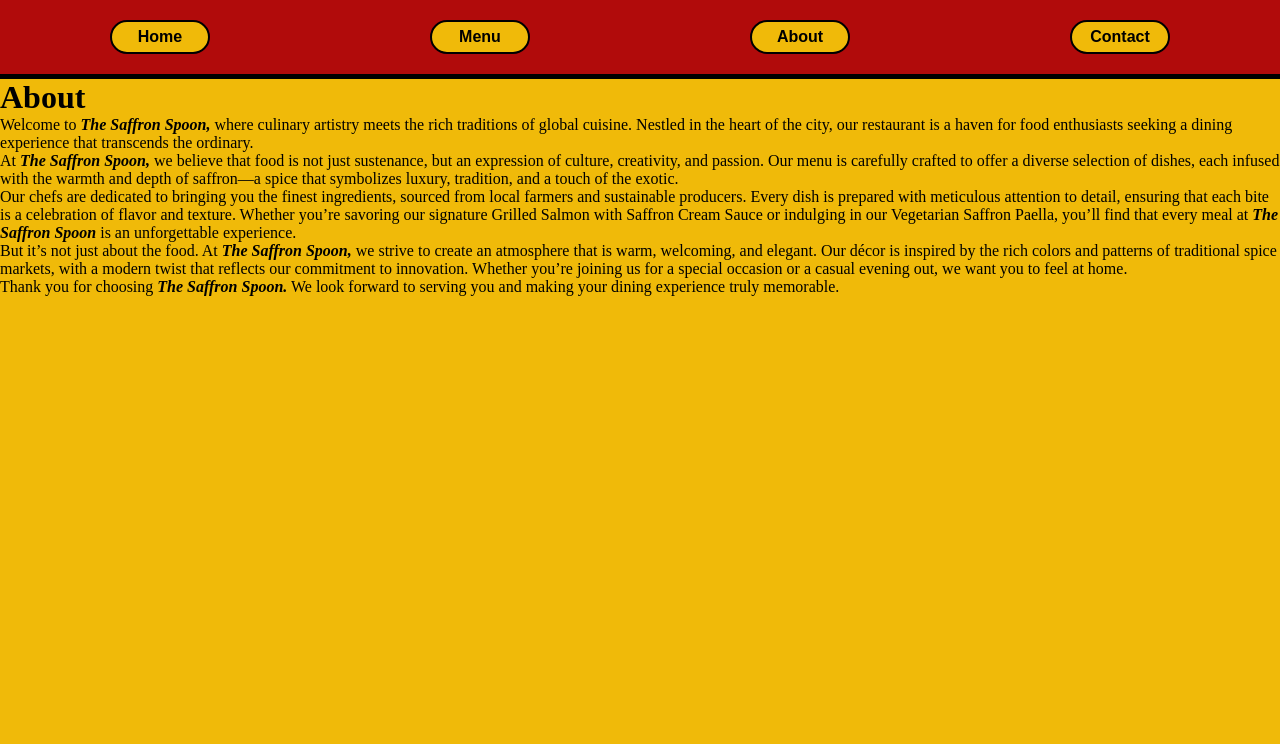
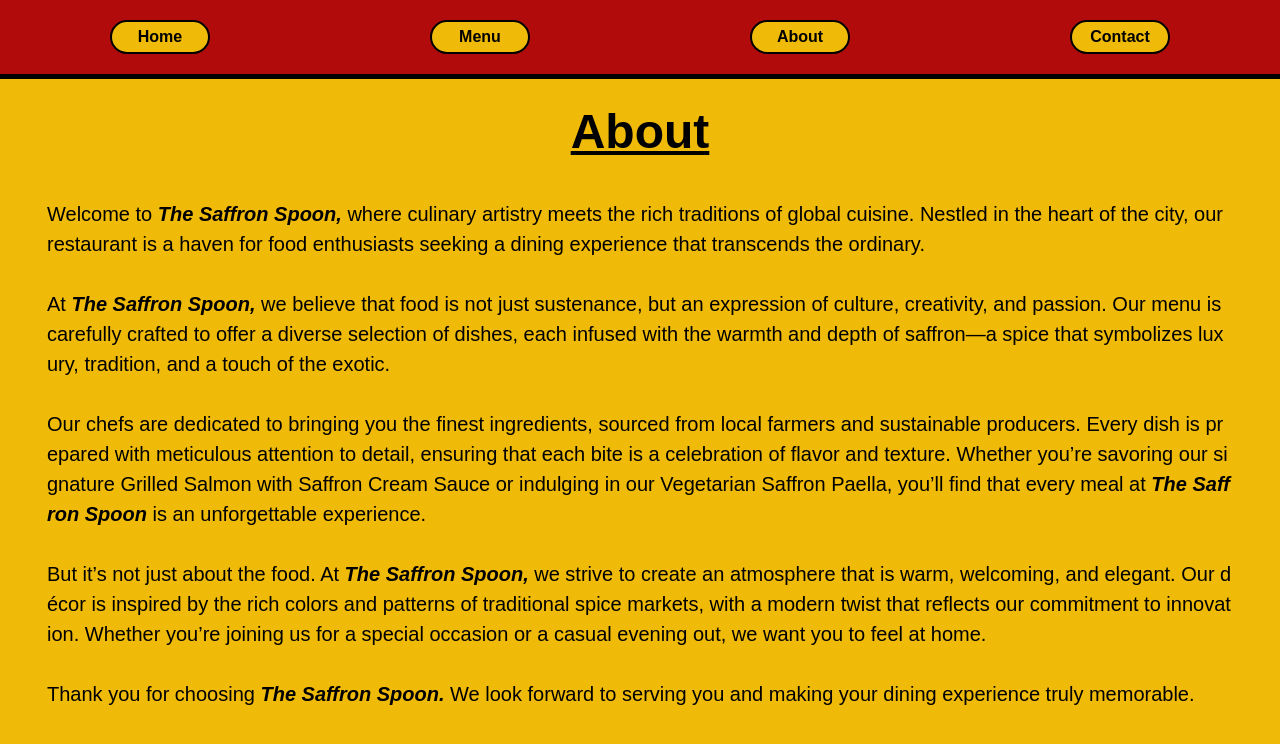
Before and after one commit to tajwararik/Restaurant-Page, a website built with webpack: page src/template.html in a window 1280 px wide. Both pictures are taken after a click on the button "About". Built offline with nearby package versions, Linux system fonts and the light colour scheme; a web font is replaced by a local one.

Commit message:
About page has redesigned

```diff
--- a/src/styles.css
+++ b/src/styles.css
@@ -1,4 +1,4 @@
-@import url('https://fonts.googleapis.com/css2?family=Matemasie&display=swap');
+@import url("https://fonts.googleapis.com/css2?family=Matemasie&display=swap");
 
 * {
   padding: 0;
@@ -52,7 +52,9 @@ button {
   position: relative;
 }
 
-.home-container h1, .menu-container h1 {
+.home-container h1,
+.menu-container h1,
+.about-container h1 {
   font-family: "Matemasie", sans-serif;
   font-size: 48px;
   text-align: center;
@@ -74,7 +76,8 @@ button {
 }
 
 /* menu section */
-.menu-container {
+.menu-container,
+.about-container {
   display: flex;
   flex-direction: column;
   justify-content: center;
@@ -86,7 +89,8 @@ button {
   max-width: 750px;
 }
 
-.menu-container h1 {
+.menu-container h1,
+.about-container h1 {
   color: #000;
   padding: 25px 10px;
 }
@@ -112,3 +116,18 @@ button {
   font-size: 20px;
   padding: 15px 10px;
 }
+
+/* about section */
+.about-container {
+  width: 95vw;
+  margin: 0 auto;
+}
+
+.about-container p {
+  font-size: 20px;
+  font-family: sans-serif;
+  line-height: 1.5;
+  word-wrap: break-word;
+  word-break: break-all;
+  padding: 15px;
+}
```
